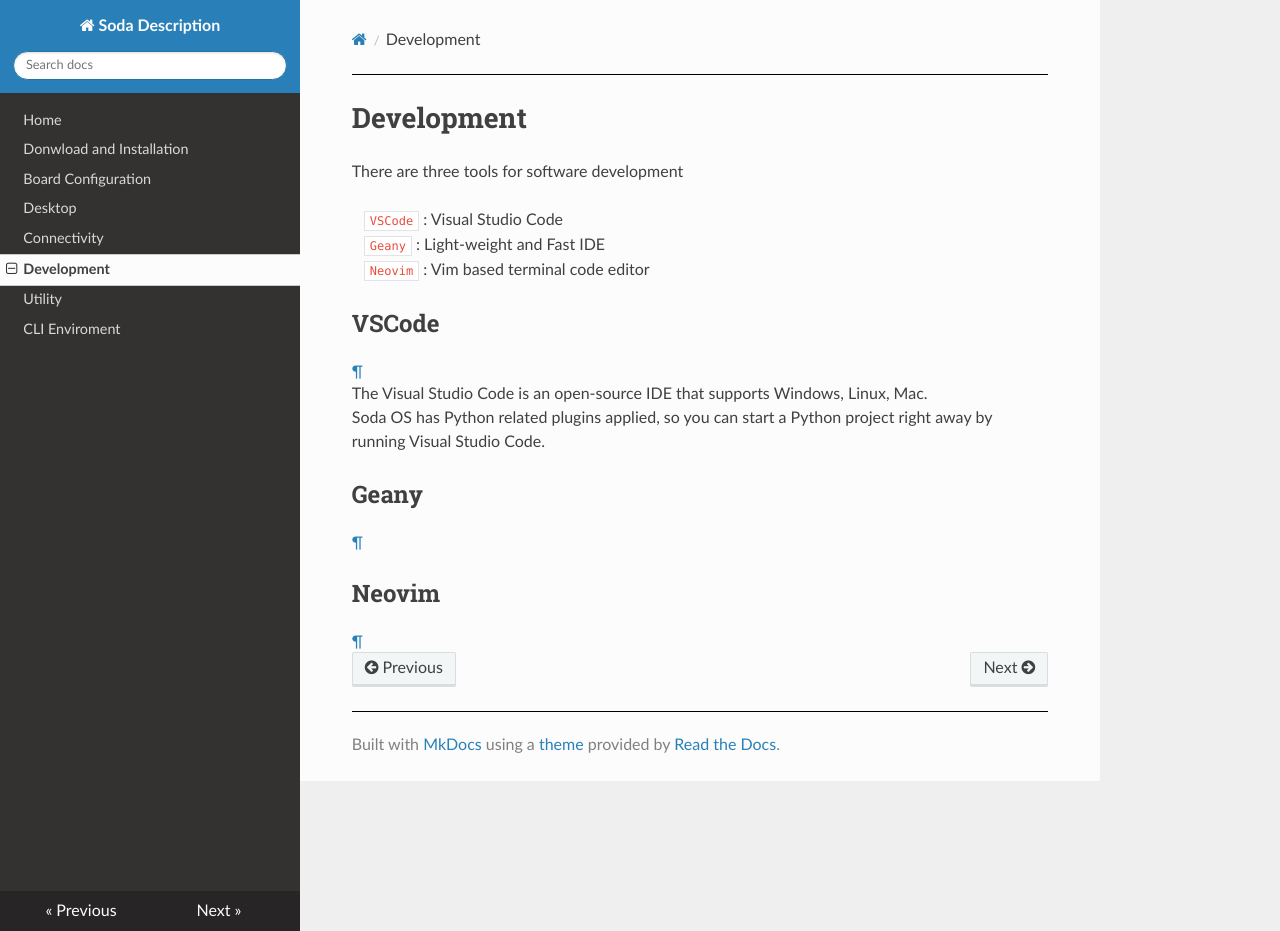
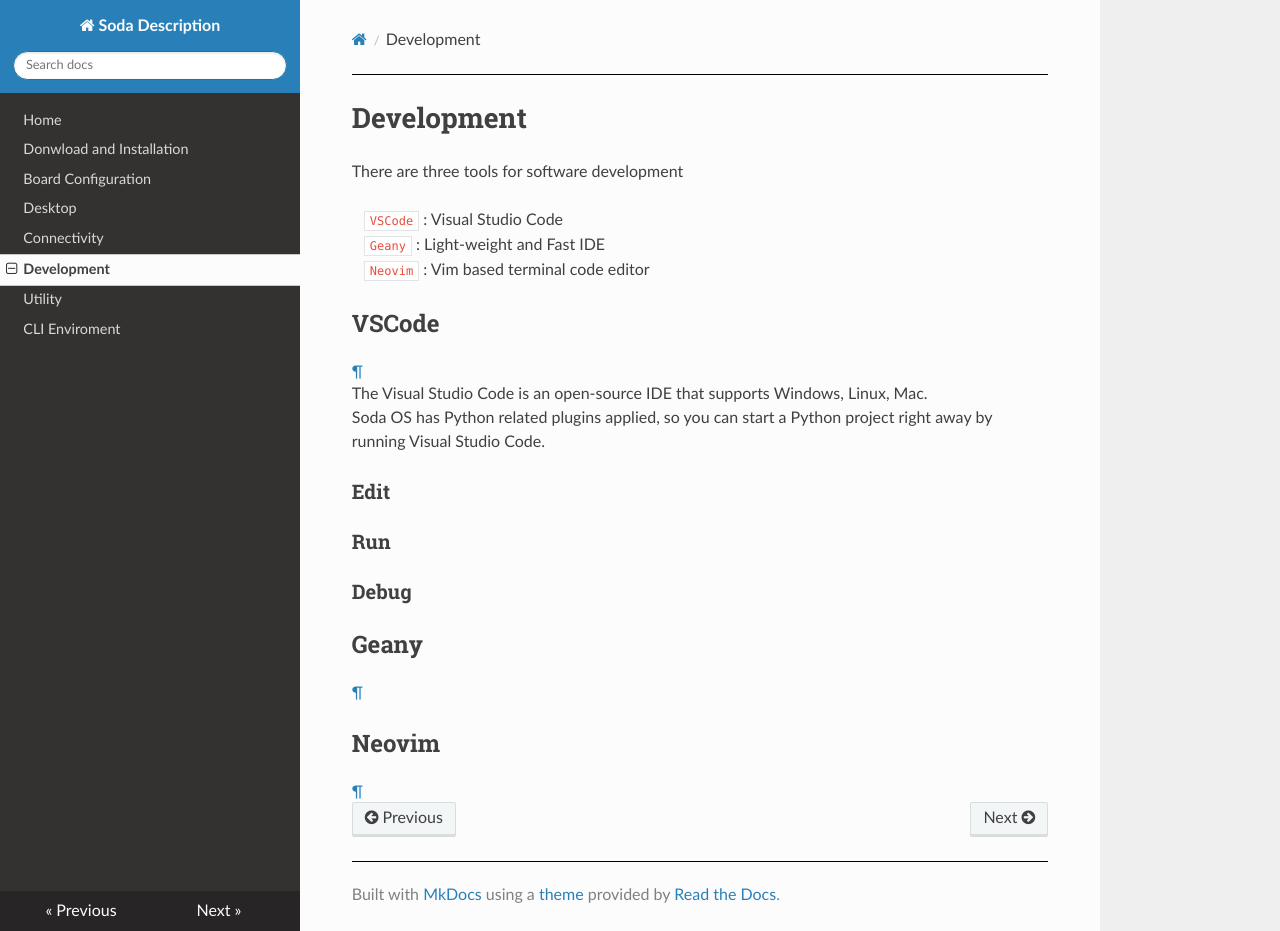
Before and after one commit to hanback-docs/soda_docs, an MkDocs documentation site: the page built from docs/Development.md, in a window 1280 px wide and 931 px high. Built offline with MkDocs 1.6.1, drawn with Linux system fonts in a browser that asks for light colours; nearby versions of some CDN libraries.

Commit message:
cheking overview

```diff
--- a/docs/Development.md
+++ b/docs/Development.md
@@ -9,6 +9,10 @@ There are three tools for software development<br>
 The Visual Studio Code is an open-source IDE that supports Windows, Linux, Mac. <br>
 Soda OS has Python related plugins applied, so you can start a Python project right away by running Visual Studio Code.
 
+<h3>Edit</h3>
+<h3>Run</h3>
+<h3>Debug</h3>
+
 ## <h2>Geany</h2>
 
 
```
